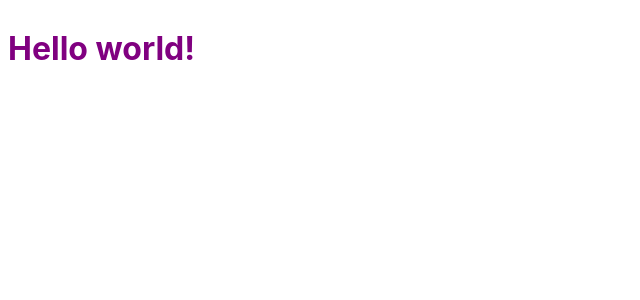
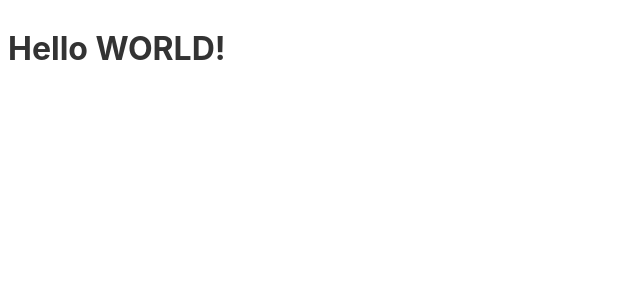
Before and after one commit to Annie-Huang/my-svelte-project2, a Svelte app: page / in a window 1280 px wide. Shown: the top 300 px of the page, without its empty margins (0-640 px from the left). Built offline with nearby package versions, Linux system fonts and the light colour scheme.

Commit message:
Introduction - Adding data

```diff
--- a/src/App.svelte
+++ b/src/App.svelte
@@ -1,11 +1,5 @@
 <script>
-	export let name;
+	let name = 'world'
 </script>
 
-<style>
-	h1 {
-		color: purple;
-	}
-</style>
-
-<h1>Hello {name}!</h1>
+<h1>Hello {name.toUpperCase()}!</h1>
```
Also changed, not shown: Note.txt.
